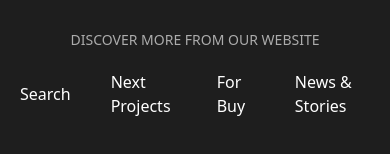
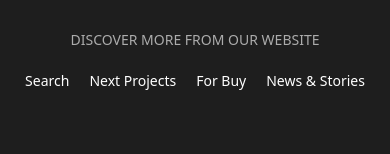
Before and after one commit to srvinith/vm_associate, a React (Create React App) app: page / in a window 390 px wide. Shown: the part 10625-10779 px from the top of the page. Built offline with nearby package versions, Linux system fonts and the light colour scheme.

Commit message:
new list

```diff
--- a/src/App.css
+++ b/src/App.css
@@ -742,5 +742,11 @@ footer ul li {
   .name-desc h6{
     font-size: 14px;
   }
+  footer ul li {
+    padding: 0px 10px;
+    white-space: none;
+    font-size: 14px;
+  }
+
 
 }
```
